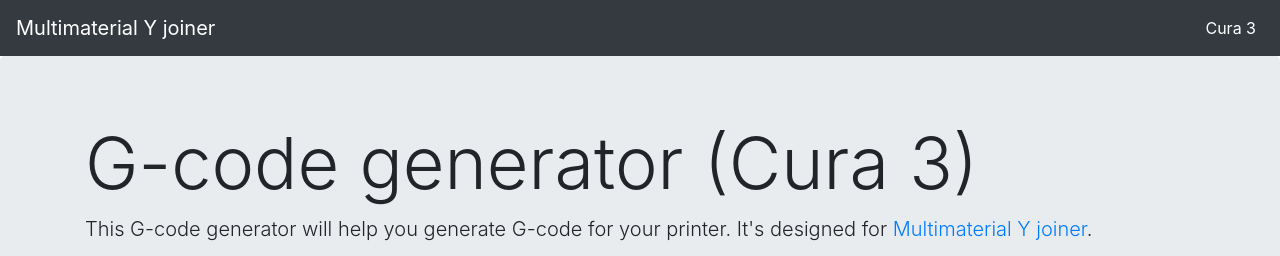
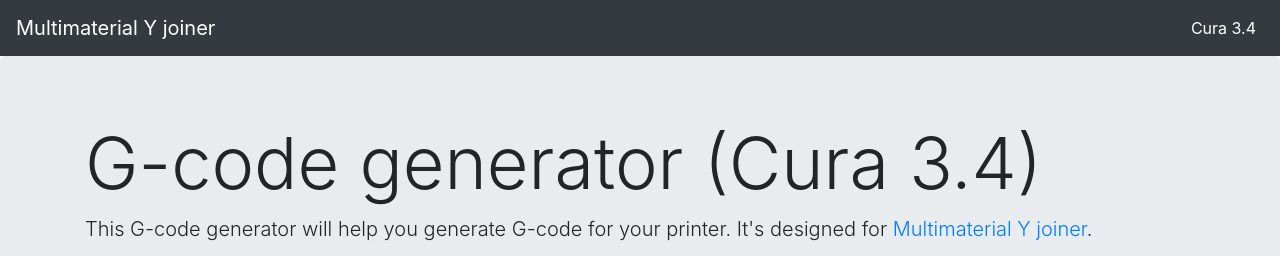
Before and after one commit to Zemistr/multimaterial-y-joiner-gcode-generator, a plain HTML site: page index.html in a window 1280 px wide. Shown: the top 256 px of the page. Drawn offline with nearby package versions, Linux system fonts and the light colour scheme.

Commit message:
Mark generator just for Cura 3.4

```diff
--- a/index.html
+++ b/index.html
@@ -27,7 +27,7 @@
         <div class="collapse navbar-collapse" id="navbar">
             <ul class="navbar-nav ml-md-auto">
                 <li class="nav-item active">
-                    <a class="nav-link" href="index.html">Cura 3</a>
+                    <a class="nav-link" href="index.html">Cura 3.4</a>
                 </li>
                 <!--<li class="nav-item">-->
                     <!--<a class="nav-link" href="#">Slic3r PE</a>-->
@@ -39,7 +39,7 @@
     <main role="main" id="app">
         <div class="jumbotron">
             <div class="container">
-                <h1 class="display-3">G-code generator (Cura 3)</h1>
+                <h1 class="display-3">G-code generator (Cura 3.4)</h1>
                 <p class="lead">This G-code generator will help you generate G-code for your printer. It's designed for
                     <a
                             href="https://www.thingiverse.com/thing:3039887" target="_blank">Multimaterial Y joiner</a>.
```
Also changed, not shown: beta.html (+2 -2 lines).
